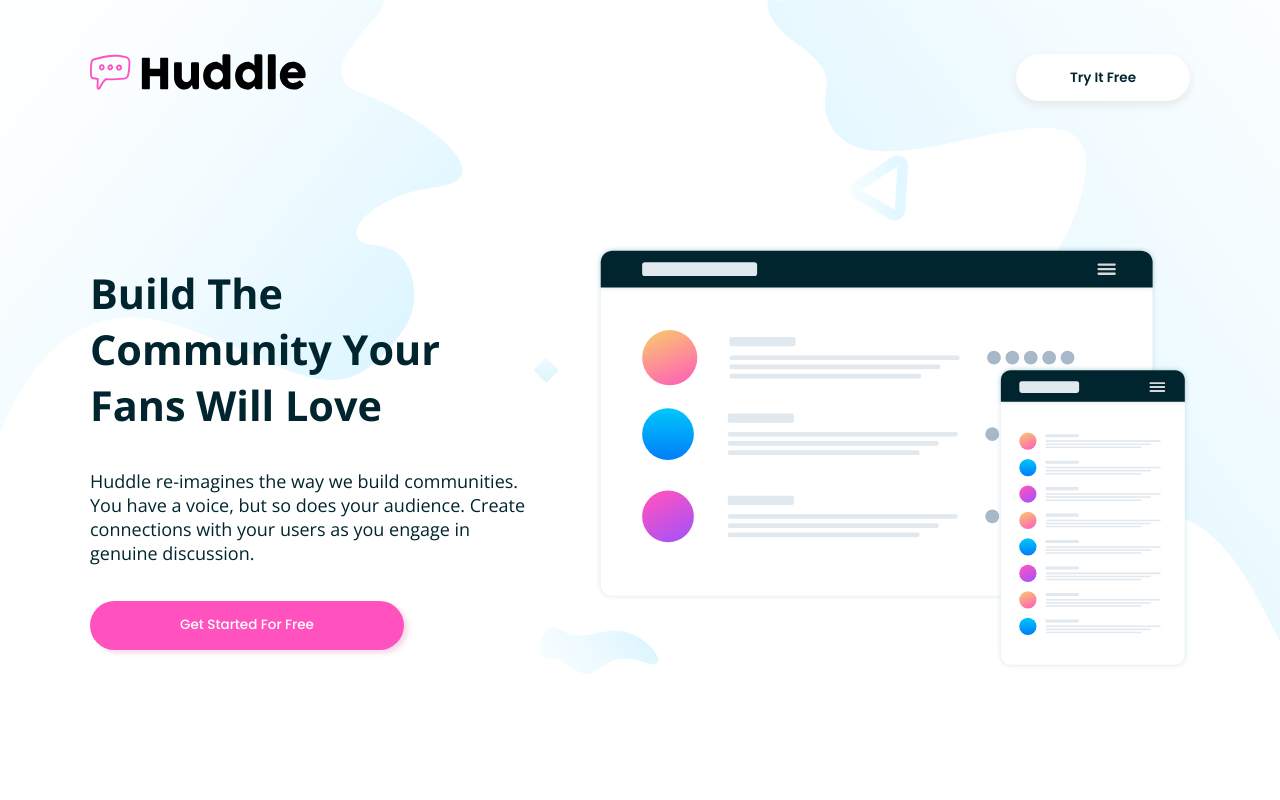
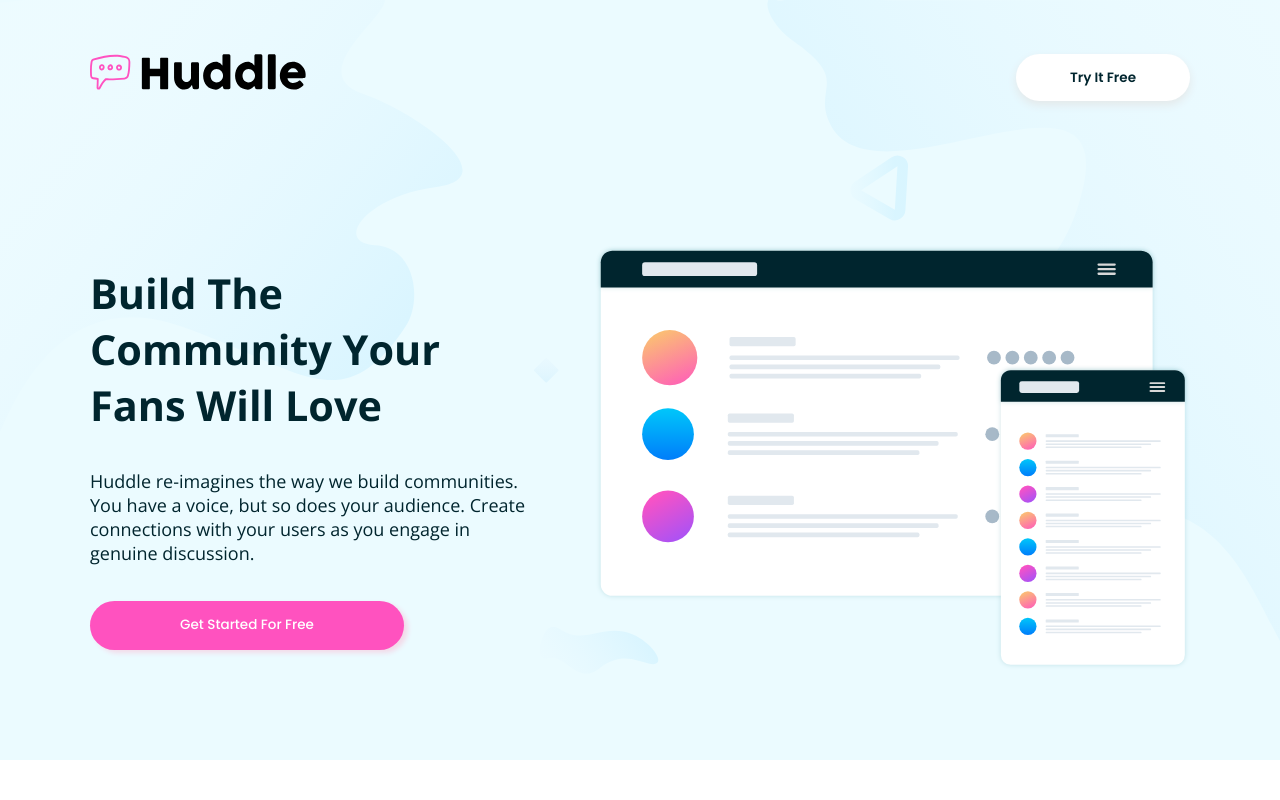
Before and after one commit to Unkookerinho/Huddle-landing-page-with-alternating-feature-blocks-solution, a plain HTML site: page index.html in a window 1280 px wide. Shown: the top 800 px of the page. Drawn offline with nearby package versions, Linux system fonts and the light colour scheme.

Commit message:
Background fix

```diff
--- a/styles/scss/layout/_header.scss
+++ b/styles/scss/layout/_header.scss
@@ -8,5 +8,6 @@ header {
     header {
         background: url(/images/bg-hero-desktop.svg) no-repeat;
         background-size: cover;
+        background-color: $clr-very-pale-cyan;
     }
 }
```
Also changed, not shown: styles/css/style.css, styles/css/style.min.css.
